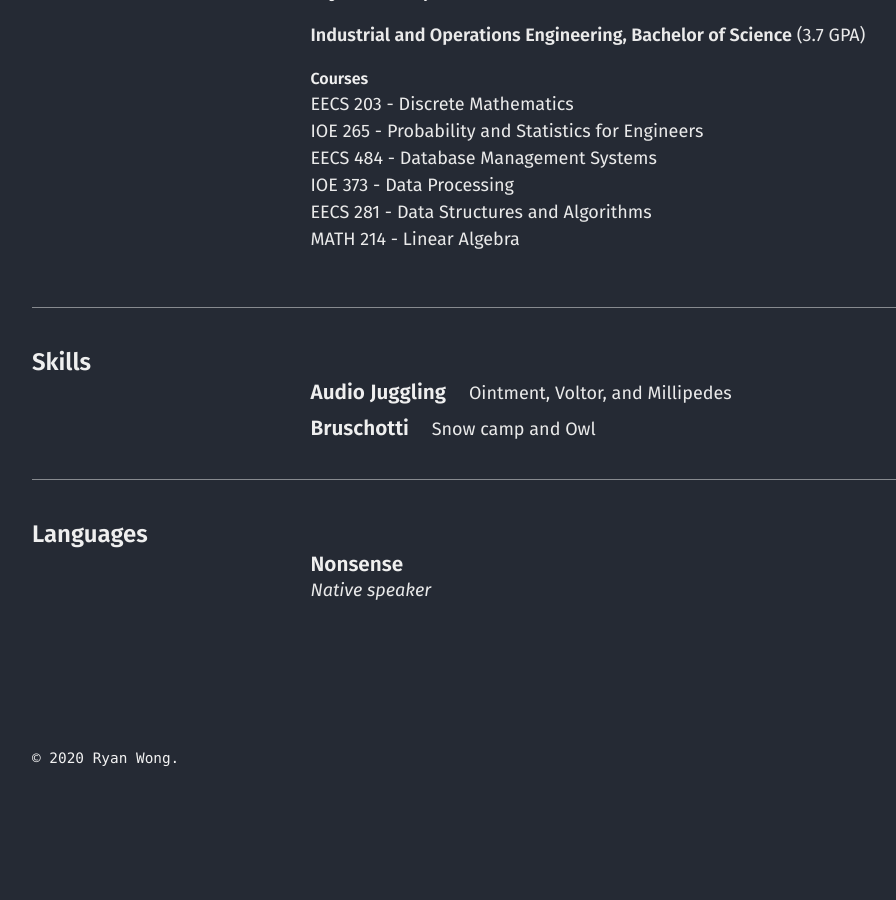
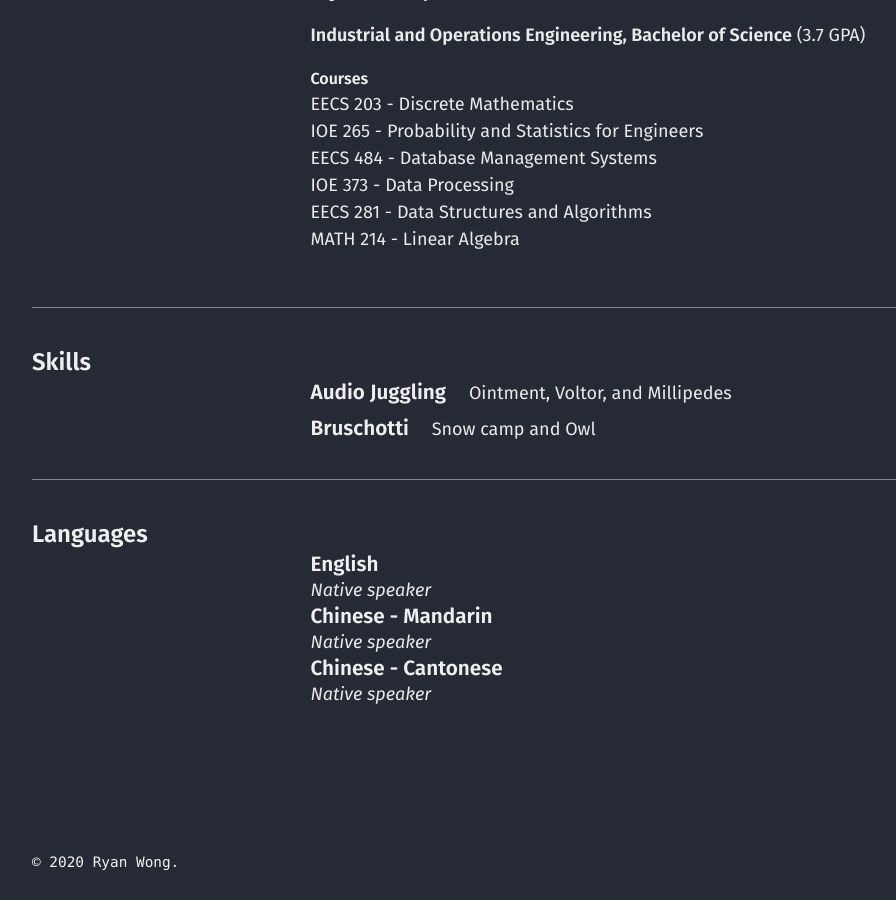
Before and after one commit to ryanwonghc/ryanwonghc.github.io, a Jekyll site: the page built from cv.md, in a window 1280 px wide and 900 px high, scrolled down 1827 px. Shown: the whole window, without its empty margins (40-936 px from the left). Built offline with Jekyll 4.4.1, drawn with Linux system fonts in a browser that asks for light colours; before the commit the page ends 2624 px from its top, so only the background shows below that.

Commit message:
languages

```diff
--- a/_data/cv.json
+++ b/_data/cv.json
@@ -93,7 +93,15 @@
   ],
   "languages": [
     {
-      "language": "Nonsense",
+      "language": "English",
+      "fluency": "Native speaker"
+    },
+    {
+      "language": "Chinese - Mandarin",
+      "fluency": "Native speaker"
+    },
+    {
+      "language": "Chinese - Cantonese",
       "fluency": "Native speaker"
     }
   ]
```
